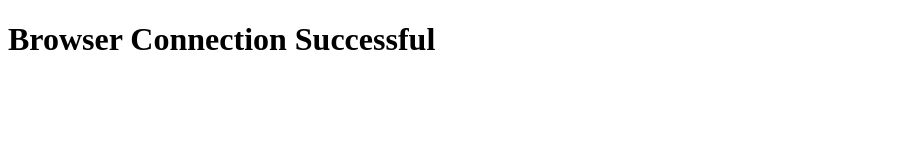
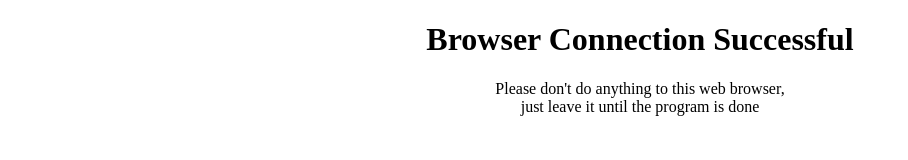
Before and after one commit to coaks75/Test2, a plain HTML site: page index.html in a window 1280 px wide. Shown: the whole page, without its empty margins (0-908 px from the left). Drawn offline with Linux system fonts and the light colour scheme.

Commit message:
Update index.html

```diff
--- a/index.html
+++ b/index.html
@@ -1,8 +1,8 @@
 <!DOCTYPE html>
 <html>
-  <body>
+  <body style = "text-align: center">
     <h1>Browser Connection Successful</h1>
-    <p id = paragraph></p>
+    <p id = paragraph>Please don't do anything to this web browser,<br>just leave it until the program is done</p>
   <!--  <script>
       document.getElementById('paragraph').innerHTML = Math.floor(Math.random() * 100)
     </script> -->
```
